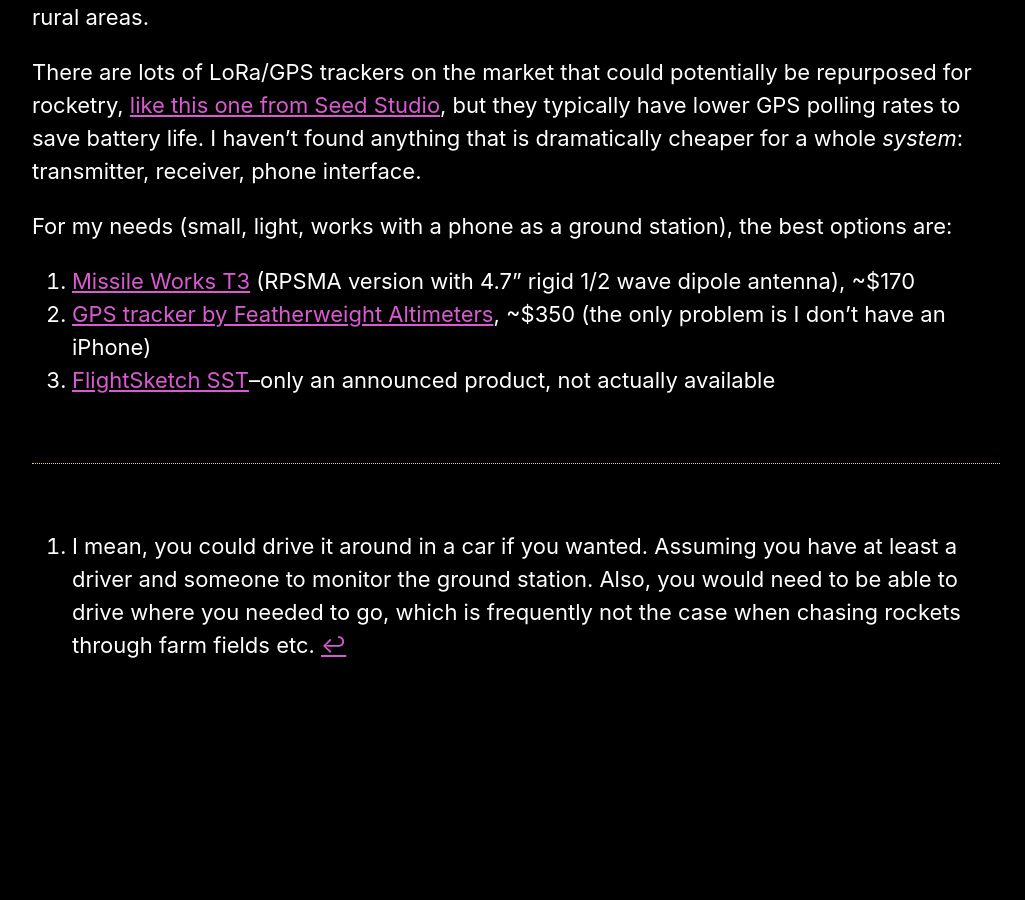
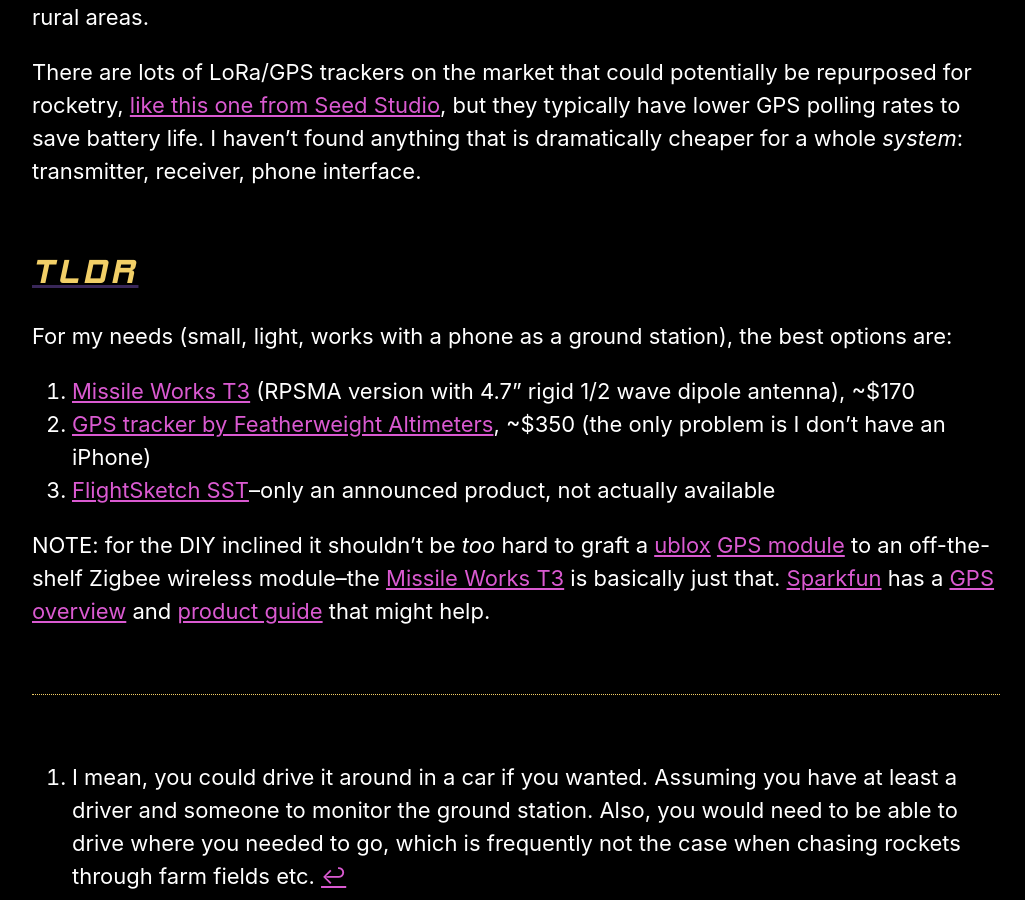
Before and after one commit to rocketlabdelta/rocketlabdelta.com, a Jekyll site: the page built from _posts/2020-02-13-gps-telemetry-in-2020.md, in a window 1280 px wide and 900 px high, scrolled down 3515 px. Shown: the whole window, without its empty margins (124-1149 px from the left). Built offline with Jekyll 4.4.1, drawn with Linux system fonts in a browser that asks for light colours.

Commit message:
Copy editing and formatting

```diff
--- a/_posts/2020-02-13-gps-telemetry-in-2020.md
+++ b/_posts/2020-02-13-gps-telemetry-in-2020.md
@@ -73,11 +73,18 @@
 There are lots of LoRa/GPS trackers on the market that could potentially be repurposed for rocketry, [like this one from Seed Studio][39], but they typically have lower GPS polling rates to save battery life.
 I haven't found anything that is dramatically cheaper for a whole _system_: transmitter, receiver, phone interface.
 
+## TLDR
+
 For my needs (small, light, works with a phone as a ground station), the best options are:
 
 1. [Missile Works T3][34] (RPSMA version with 4.7" rigid 1/2 wave dipole antenna), ~$170
 2. [GPS tracker by Featherweight Altimeters][10], ~$350 (the only problem is I don't have an iPhone)
 3. [FlightSketch SST][37]--only an announced product, not actually available
+
+NOTE: for the DIY inclined it shouldn't be _too_ hard to graft a [ublox][40] [GPS module][40a] to an off-the-shelf Zigbee wireless module--the [Missile Works T3][34] is basically just that.
+[Sparkfun][41] has a [GPS overview][41a] and [product guide][41b] that might help.
+
+*[TLDR]: Too Long; Didn't Read
 
 [^1]: I mean, you could drive it around in a car if you wanted. Assuming you have at least a driver and someone to monitor the ground station. Also, you would need to be able to drive where you needed to go, which is frequently not the case when chasing rockets through farm fields etc.
 
```
Also changed, not shown: other parts of _posts/2020-02-13-gps-telemetry-in-2020.md (+5 -1 lines), _posts/2020-02-14-altimiters-in-2020.md (+5 -1 lines).
